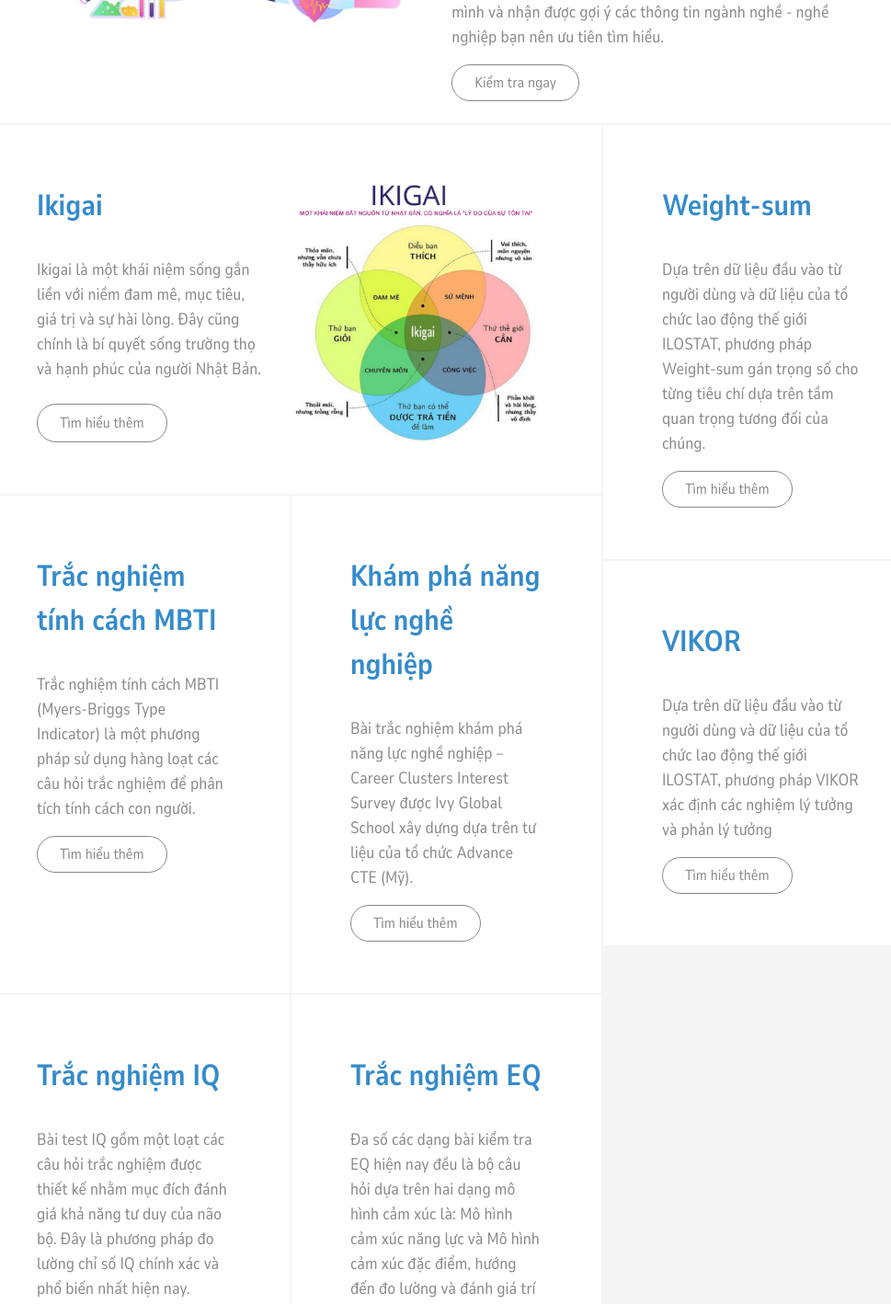
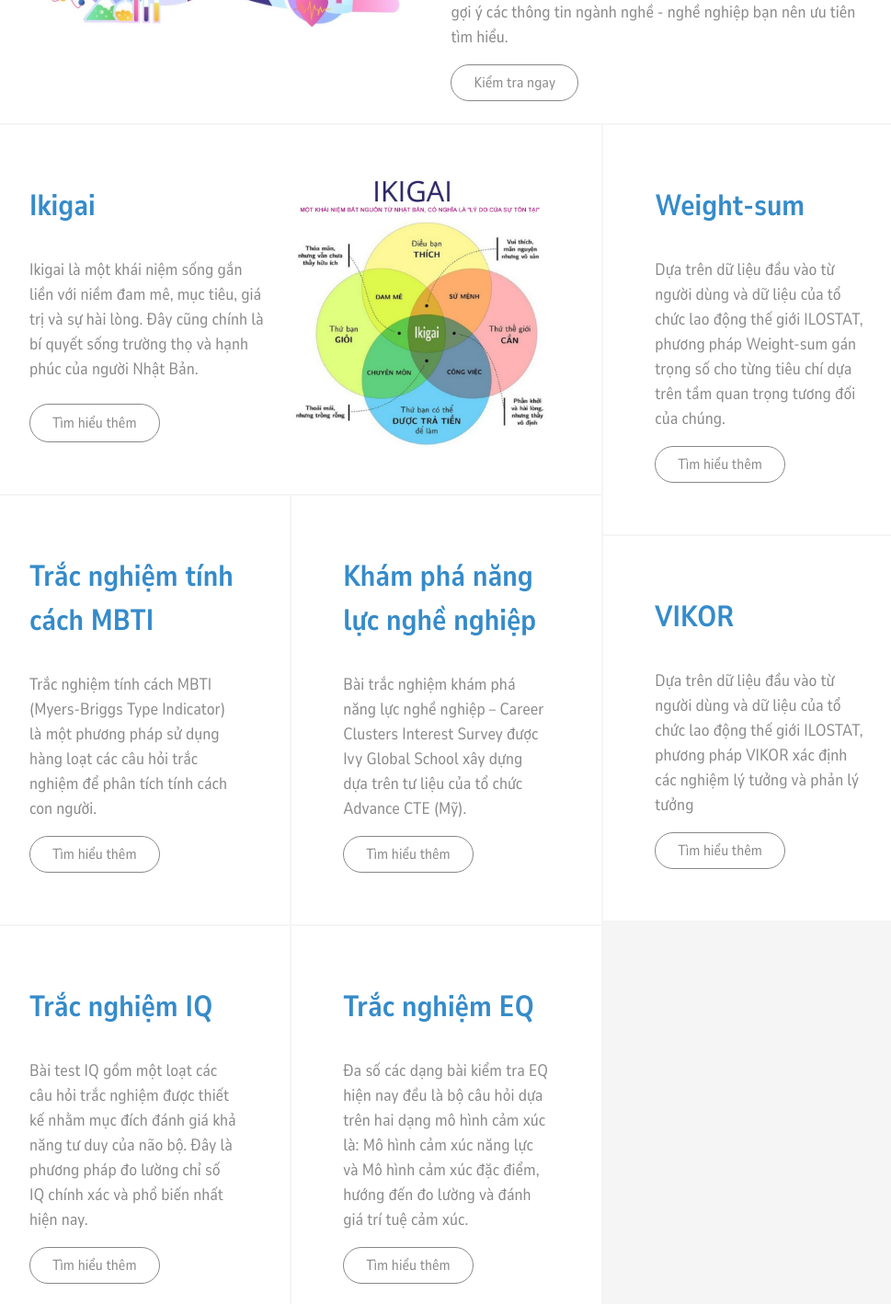
Before and after one commit to NDHoang2003/BKareer-v2, a React (Vite) app: page / in a window 1280 px wide. Shown: the part 460-1878 px from the top of the page at 92% size, without its empty margins (152-1121 px from the left). Built offline with nearby package versions, Linux system fonts and the light colour scheme.

Commit message:
Adjust styles

```diff
--- a/src/screens/HomeScreen.jsx
+++ b/src/screens/HomeScreen.jsx
@@ -8,7 +8,7 @@ function HomeScreen() {
     <>
       <body className="body">
         {/* Row 1 */}
-        <div className="card flex-row flex-space-between">
+        <div className="home-card flex-row flex-space-between">
           <img src={image1} className="img-home-1"/>
           <div>
             <div className="card-title">Bài kiểm tra định hướng ngành nghề</div>
@@ -22,7 +22,7 @@ function HomeScreen() {
           {/* Left Col */}
           <div className="card-left card-margin-right flex-col card-group-col">
             {/* Ikigai Card */}
-            <div className="card flex-row flex-space-between flex-items-center">
+            <div className="home-card flex-row flex-space-between flex-items-center">
               <div className="width-45 flex-col flex-self-start">
                 <div className="card-title">Ikigai</div>
                 <div className="card-content">Ikigai là một khái niệm sống gắn liền với niềm đam mê, mục tiêu, giá trị và sự hài lòng. Đây cũng chính là bí quyết sống trường thọ và hạnh phúc của người Nhật Bản.</div>
@@ -33,13 +33,13 @@ function HomeScreen() {
 
             {/* 4 Cards */}
             <div className="card-margin-top flex-row flex-space-between flex-items-center card-group-container">
-              <div className="card width-fit-content card-group-ele">
+              <div className="home-card width-fit-content card-group-ele">
                 <div className="card-title">Trắc nghiệm tính cách MBTI</div>
                 <div className="card-content">Trắc nghiệm tính cách MBTI (Myers-Briggs Type Indicator) là một phương pháp sử dụng hàng loạt các câu hỏi trắc nghiệm để phân tích tính cách con người.</div>
                 <div className="margin-bottom-2rem"><Link className="secondary-outline-btn" to="/mbtiDetail">Tìm hiểu thêm</Link></div>
               </div>
 
-              <div className="card width-fit-content card-group-ele">
+              <div className="home-card width-fit-content card-group-ele">
                 <div className="card-title">Khám phá năng lực nghề nghiệp</div>
                 <div className="card-content">Bài trắc nghiệm khám phá năng lực nghề nghiệp – Career Clusters Interest Survey được Ivy Global School xây dựng dựa trên tư liệu của tổ chức Advance CTE (Mỹ).</div>
                 <div className="margin-bottom-2rem"><Link className="secondary-outline-btn" to="/ccDetail">Tìm hiểu thêm</Link></div>
@@ -47,13 +47,13 @@ function HomeScreen() {
             </div>
 
             <div className="card-margin-top flex-row flex-space-between flex-items-center card-group-container">
-              <div className="card width-fit-content card-group-ele">
+              <div className="home-card width-fit-content card-group-ele">
                 <div className="card-title"><Link to="/" className="card-title text-decor-none">Trắc nghiệm IQ</Link></div>
                 <div className="card-content">Bài test IQ gồm một loạt các câu hỏi trắc nghiệm được thiết kế nhằm mục đích đánh giá khả năng tư duy của não bộ. Đây là phương pháp đo lường chỉ số IQ chính xác và phổ biến nhất hiện nay.</div>
                 <div className="margin-bottom-2rem"><Link className="secondary-outline-btn" to="/iq">Tìm hiểu thêm</Link></div>
               </div>
 
-              <div className="card width-fit-content card-group-ele">
+              <div className="home-card width-fit-content card-group-ele">
                 <div className="card-title"><Link to="/" className="card-title text-decor-none">Trắc nghiệm EQ</Link></div>
                 <div className="card-content">Đa số các dạng bài kiểm tra EQ hiện nay đều là bộ câu hỏi dựa trên hai dạng mô hình cảm xúc là: Mô hình cảm xúc năng lực và Mô hình cảm xúc đặc điểm, hướng đến đo lường và đánh giá trí tuệ cảm xúc.</div>
                 <div className="margin-bottom-2rem"><Link className="secondary-outline-btn" to="/eq">Tìm hiểu thêm</Link></div>
@@ -63,13 +63,13 @@ function HomeScreen() {
 
           {/* Right Col */}
           <div className="card-right card-group-col">
-            <div className="card">
+            <div className="home-card">
               <div className="card-title">Weight-sum</div>
               <div className="card-content">Dựa trên dữ liệu đầu vào từ người dùng và dữ liệu của tổ chức lao động thế giới ILOSTAT, phương pháp Weight-sum gán trọng số cho từng tiêu chí dựa trên tầm quan trọng tương đối của chúng.</div>
               <div className="margin-bottom-2rem"><Link className="secondary-outline-btn" to="/weightedSum">Tìm hiểu thêm</Link></div>
             </div>
 
-            <div className="card card-margin-top">
+            <div className="home-card card-margin-top">
               <div className="card-title">VIKOR</div>
               <div className="card-content">Dựa trên dữ liệu đầu vào từ người dùng và dữ liệu của tổ chức lao động thế giới ILOSTAT, phương pháp VIKOR xác định các nghiệm lý tưởng và phản lý tưởng</div>
               <div className="margin-bottom-2rem"><Link className="secondary-outline-btn" to="/vikor">Tìm hiểu thêm</Link></div>
--- a/src/styles.css
+++ b/src/styles.css
@@ -150,6 +150,11 @@ body {
   margin-left: 10%;
 }
 
+.home-card {
+  background-color: white;
+  padding: 2rem 3.5rem;
+}
+
 .width-30 {
   width: 30%;
 }
@@ -227,7 +232,7 @@ body {
 /* Card */
 .card {
   background-color: white;
-  padding: 2rem 4rem;
+  padding: 3rem 4rem;
 }
 .card-margin-top {
   margin-top: 2px;
```
